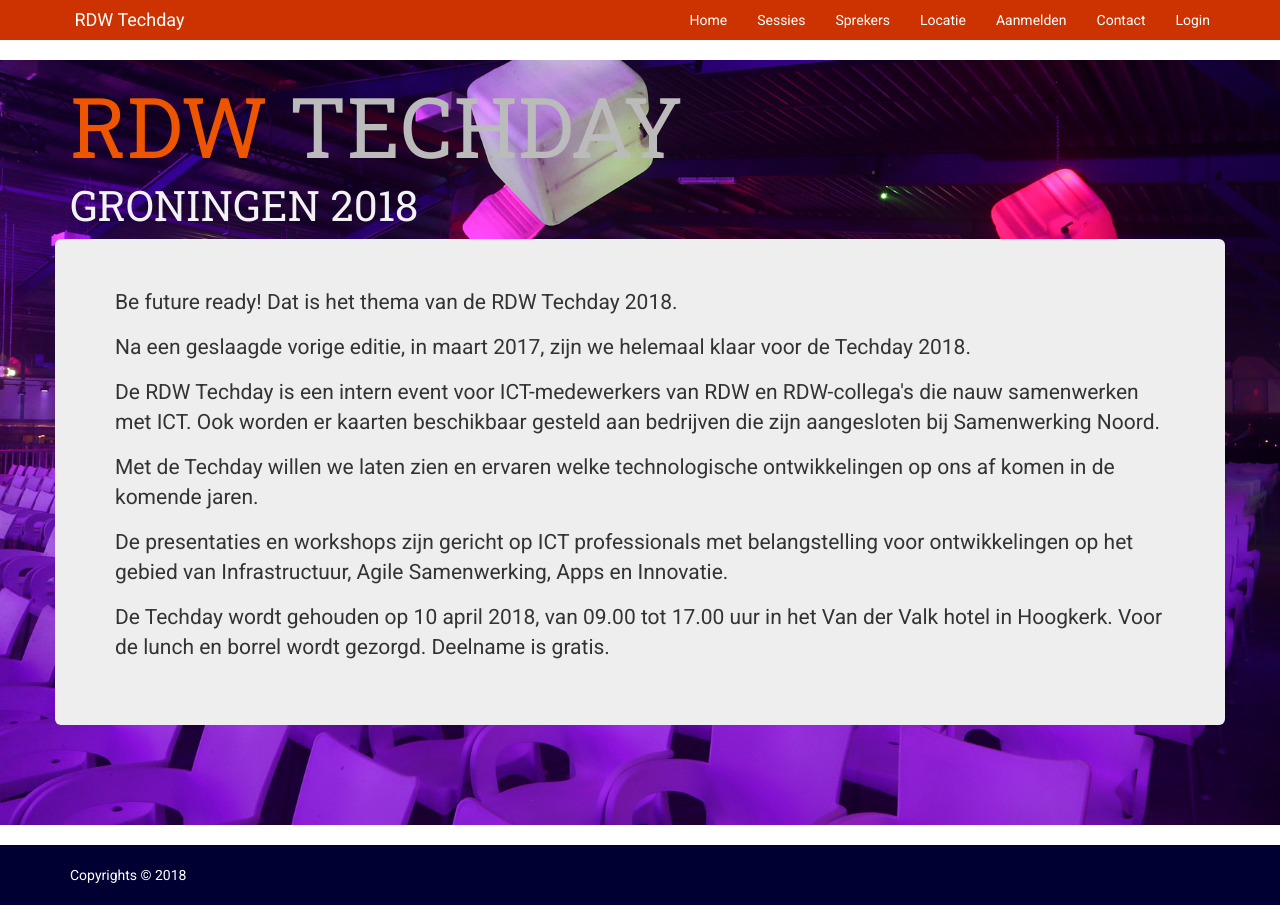
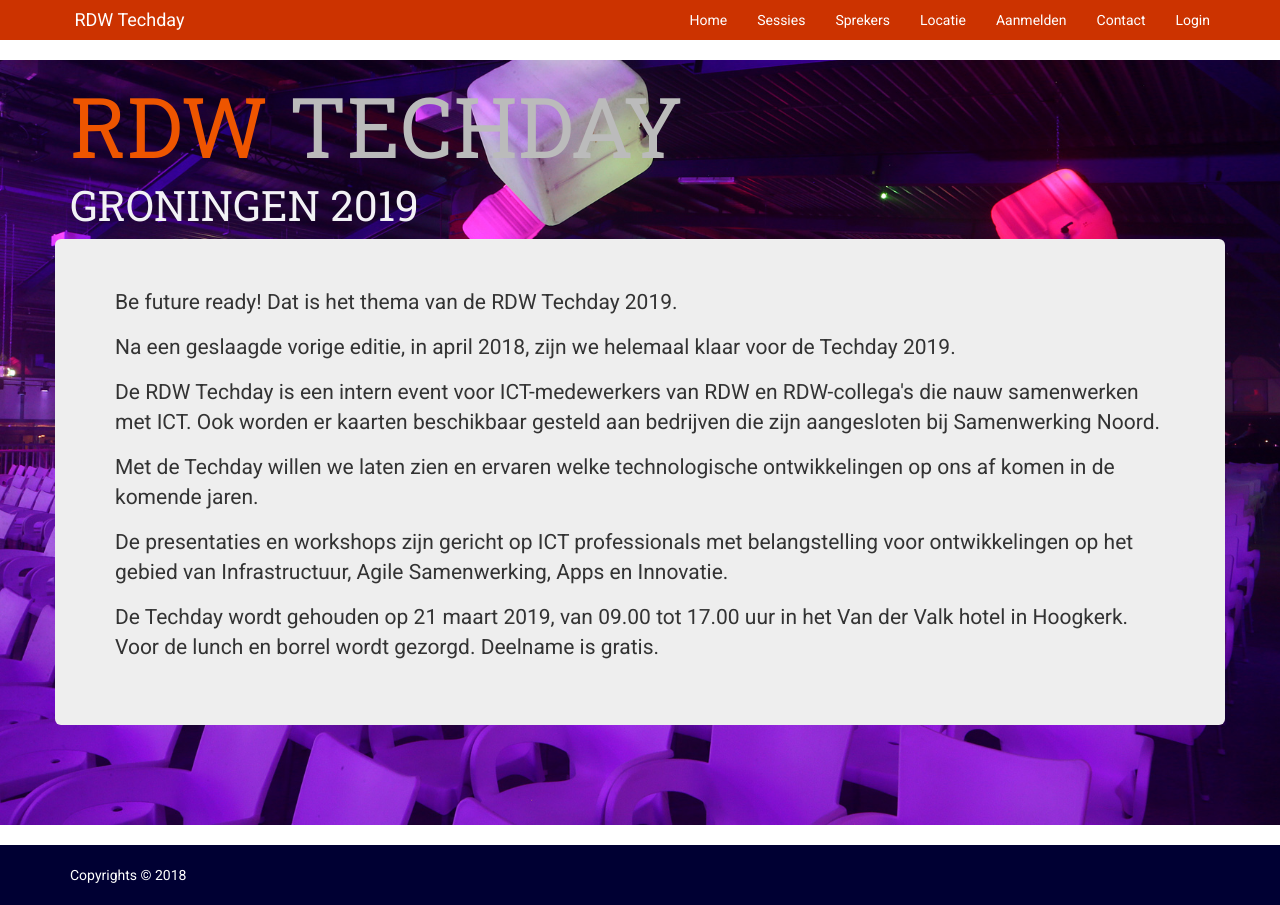
Before and after one commit to rdwtechday/rdwtechday2019, a Jekyll site: the page built from index.md, in a window 1280 px wide. Built offline with Jekyll 4.4.1, drawn with Linux system fonts in a browser that asks for light colours; nearby versions of some CDN libraries; comment, search, counter and statistics services are not loaded.

Commit message:
Aanpassingen 2019
Aanpassingen 2019

```diff
--- a/_includes/intro.html
+++ b/_includes/intro.html
@@ -3,17 +3,17 @@
         <div class="row">
             <div class="col-sm-8">
                 <h1 class="rdw-light-orange rdw-intro-big">RDW</> <span class="rdw-intro-gray">TECHDAY</span></h1>
-                <h4 class="rdw-gray-3 rdw-intro">GRONINGEN 2018</h4>
+                <h4 class="rdw-gray-3 rdw-intro">GRONINGEN 2019</h4>
             </div>
         </div>
         <div class="row">
             <div class="jumbotron">
-                <p>Be future ready! Dat is het thema van de RDW Techday 2018.</p>
-                <p>Na een geslaagde vorige editie, in maart 2017, zijn we helemaal klaar voor de Techday 2018.</p>
+                <p>Be future ready! Dat is het thema van de RDW Techday 2019.</p>
+                <p>Na een geslaagde vorige editie, in april 2018, zijn we helemaal klaar voor de Techday 2019.</p>
                 <p>De RDW Techday is een intern event voor ICT-medewerkers van RDW en RDW-collega&#39;s die nauw samenwerken met ICT. Ook worden er kaarten beschikbaar gesteld aan bedrijven die zijn aangesloten bij Samenwerking Noord.</p>
                 <p>Met de Techday willen we laten zien en ervaren welke technologische ontwikkelingen op ons af komen in de komende jaren.</p>
                 <p>De presentaties en workshops zijn gericht op ICT professionals met belangstelling voor ontwikkelingen op het gebied van Infrastructuur, Agile Samenwerking, Apps en Innovatie.</p>
-                <p>De Techday wordt gehouden op 10 april 2018, van 09.00 tot 17.00  uur in het Van der Valk hotel in Hoogkerk. Voor de lunch en borrel wordt gezorgd. Deelname is gratis.</p>
+                <p>De Techday wordt gehouden op 21 maart 2019, van 09.00 tot 17.00  uur in het Van der Valk hotel in Hoogkerk. Voor de lunch en borrel wordt gezorgd. Deelname is gratis.</p>
             </div>
         </div>
     </div>
```
Also changed, not shown: _organizers/edmond-varwijk.md (added, +5 -0 lines), assets/images/people/edmond-varwijk.jpg (added).
